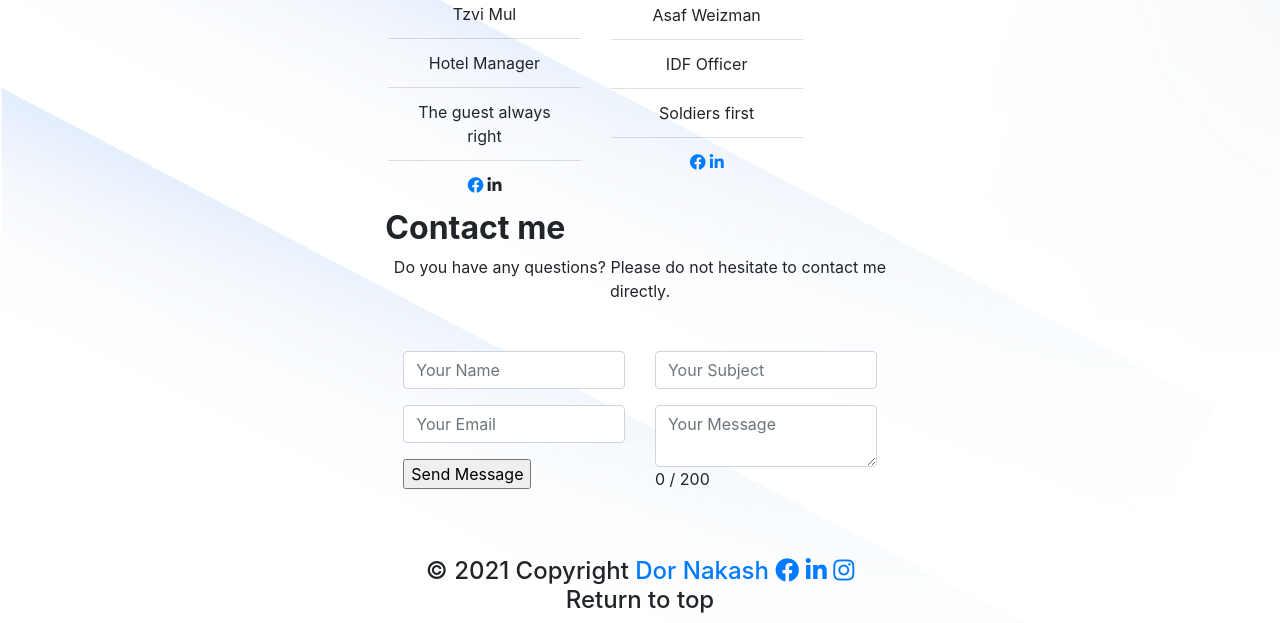
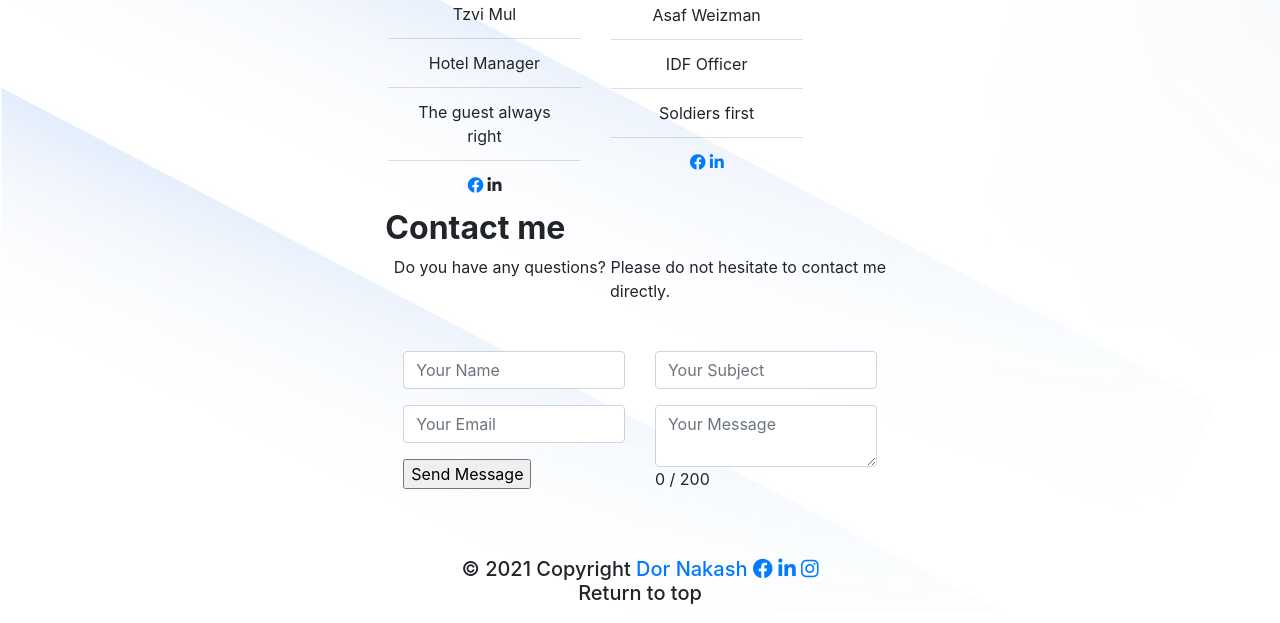
Before and after one commit to DorNakash/DorNakash.github.io, a plain HTML site: page index.html in a window 1280 px wide. Shown: the part 2090-2713 px from the top of the page. Drawn offline with nearby package versions, Linux system fonts and the light colour scheme.

Commit message:
Update index.html

```diff
--- a/index.html
+++ b/index.html
@@ -329,11 +329,11 @@
 
 </body>
 <footer>
-    <h4>    &#169 2021 Copyright <a href="https://github.com/DorNakash" target="_blank">Dor Nakash</a>
+    <h5>    &#169 2021 Copyright <a href="https://github.com/DorNakash" target="_blank">Dor Nakash</a>
         <a href="https://www.facebook.com/dor.nakashe" target="_blank"><i class="fab fa-facebook"></i></a>
         <a href="https://www.linkedin.com/in/dor-nakash-85012019a/" target="_blank"><i class="fab fa-linkedin-in"></i></a>
         <a href="https://www.instagram.com/dornakashe/" target="_blank"><i class="fab fa-instagram"></i></a>
-        <div id="return-to-top-on-click">Return to top</div></h4>
+        <div id="return-to-top-on-click">Return to top</div></h5>
 
 
 </footer>
```
